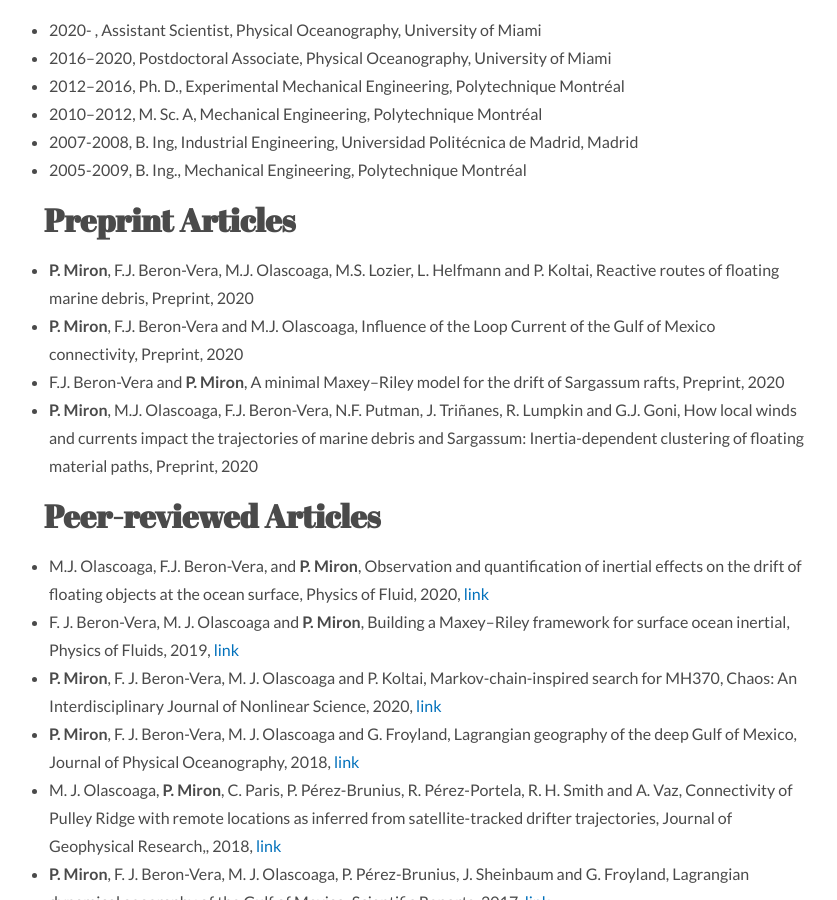
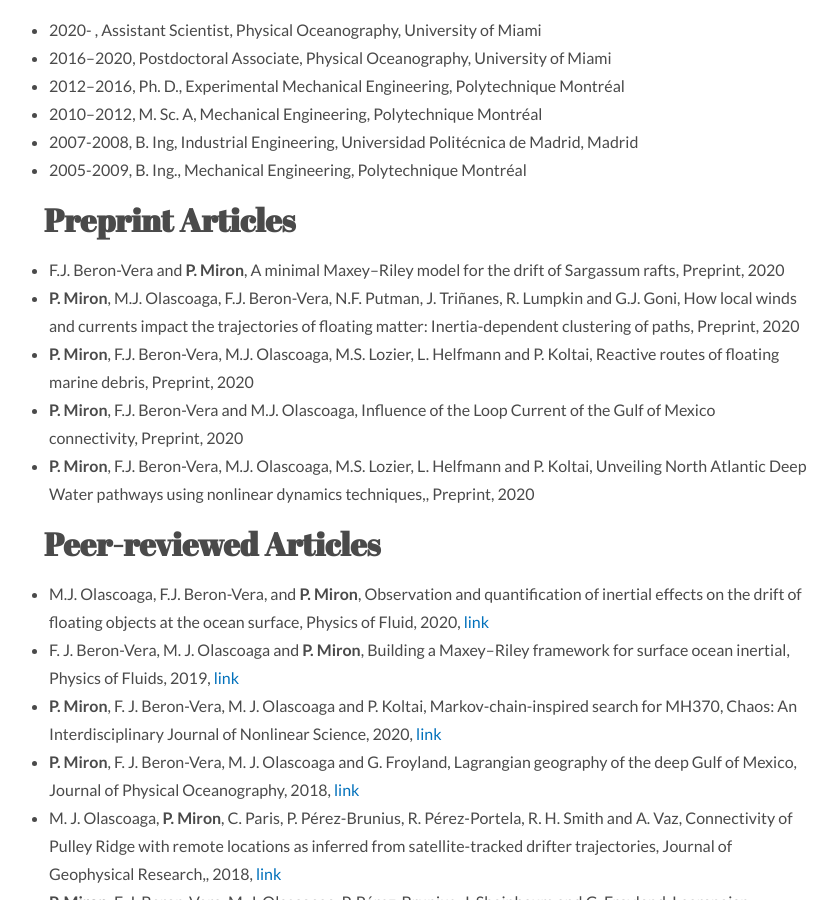
Before and after one commit to philippemiron/philippemiron.github.io, a Jekyll site: the page built from contributions.md, in a window 1280 px wide and 900 px high, scrolled down 407 px. Shown: the whole window, without its empty margins (212-1049 px from the left). Built offline with Jekyll 4.4.1, drawn with Linux system fonts in a browser that asks for light colours; nearby versions of some CDN libraries.

Commit message:
new preprint

```diff
--- a/_data/preprint.yml
+++ b/_data/preprint.yml
@@ -1,3 +1,13 @@
+- title: A minimal Maxey–Riley model for the drift of Sargassum rafts
+  authors: 'F.J. Beron-Vera and **P. Miron**'
+  journal: Preprint
+  year: '2020'
+
+- title: 'How local winds and currents impact the trajectories of floating matter: Inertia-dependent clustering of paths'
+  authors: '**P. Miron**, M.J. Olascoaga, F.J. Beron-Vera, N.F. Putman, J. Triñanes, R. Lumpkin and G.J. Goni'
+  journal: Preprint
+  year: '2020'
+
 - title: Reactive routes of floating marine debris
   authors: '**P. Miron**, F.J. Beron-Vera, M.J. Olascoaga, M.S. Lozier, L. Helfmann and P. Koltai'
   journal: Preprint
@@ -8,12 +18,8 @@
   journal: Preprint
   year: '2020'
 
-- title: A minimal Maxey–Riley model for the drift of Sargassum rafts
-  authors: 'F.J. Beron-Vera and **P. Miron**'
+
+- title: Unveiling North Atlantic Deep Water pathways using nonlinear dynamics techniques,
+  authors: '**P. Miron**, F.J. Beron-Vera, M.J. Olascoaga, M.S. Lozier, L. Helfmann and P. Koltai'
   journal: Preprint
   year: '2020'
-
-- title: 'How local winds and currents impact the trajectories of marine debris and Sargassum: Inertia-dependent clustering of floating material paths'
-  authors: '**P. Miron**, M.J. Olascoaga, F.J. Beron-Vera, N.F. Putman, J. Triñanes, R. Lumpkin and G.J. Goni'
-  journal: Preprint
-  year: '2020'
```
